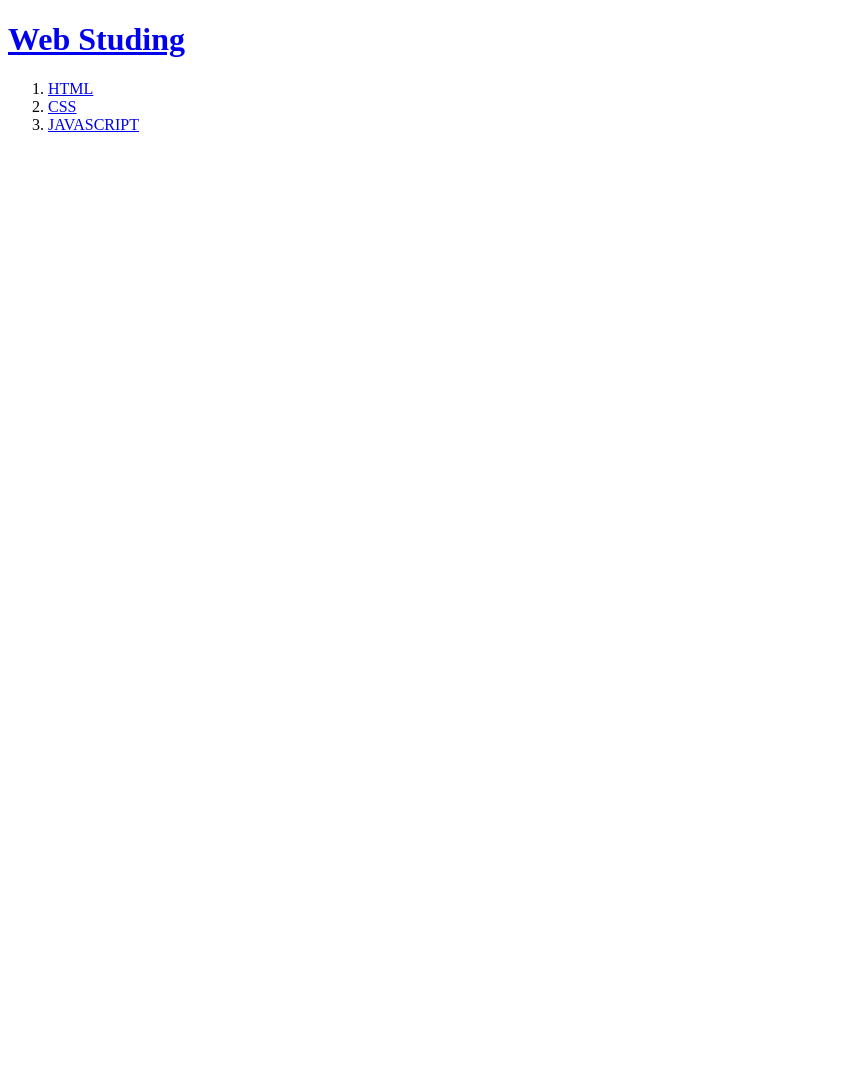
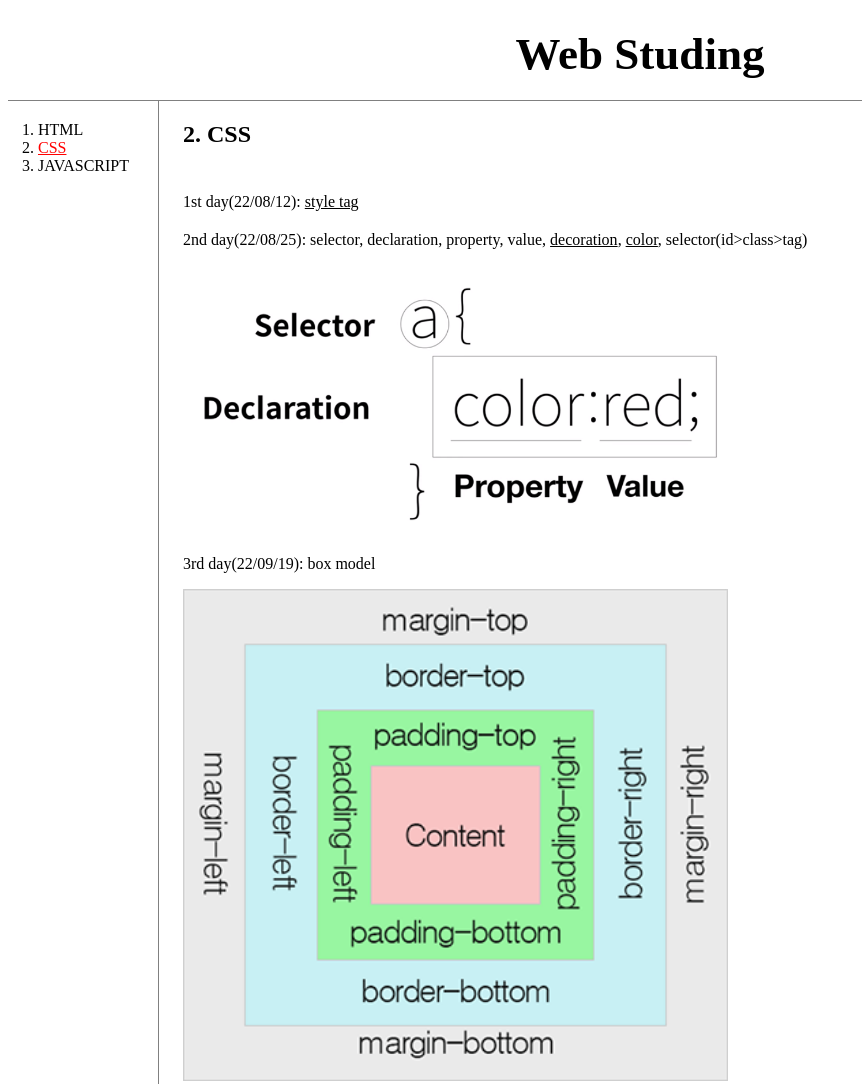
Before and after one commit to BungaeMan/first-web-site, a plain HTML site: page 2.html in a window 1280 px wide. Shown: the top 1084 px of the page, without its empty margins (0-862 px from the left). Before the commit the page ends 800 px from the top, so only its background shows below. Drawn offline with Linux system fonts and the light colour scheme.

Commit message:
Add files via upload

```diff
--- a/2.html
+++ b/2.html
@@ -1,14 +1,37 @@
 <!doctype html>
 <html>
+
 <head>
   <title>Web 2- CSS</title>
   <meta charset="utf-8">
+  <link rel="stylesheet" href="style.css">
 </head>
+
 <body>
   <h1><a href="index.html">Web Studing</a></h1>
-  <ol>
-    <li><a href="1.html"> HTML</a></li>
-    <li><a href="2.html"> CSS</a></li>
-    <li><a href="3.html"> JAVASCRIPT</a></li>
-  </ol>
+  <div id="grid">
+    <ol>
+      <li><a href="1.html" > HTML</a></li>
+      <li><a href="2.html"
+        style="color:red; text-decoration:underline;"> CSS</a></li>
+      <li><a href="3.html"> JAVASCRIPT</a></li>
+    </ol>
+    <div id="article">
+      <h2>2. CSS</h2>
+      <p style="margin-top:45px;">1st day(22/08/12): <a href="https://www.w3schools.com/html/html_css.asp"
+          target="blank" class="ul">style tag</a>
+      </p>
+      <p style="margin-top:20px;">2nd day(22/08/25): selector, declaration, property, value, <a
+          href="https://www.w3schools.com/cssref/pr_text_text-decoration.asp" target="blank" class="ul">decoration</a>,
+        <a href="https://www.w3schools.com/cssref/css_colors.asp" target="blank" class="ul">color</a>,
+        selector(id>class>tag)
+      </p>
+      <img src="css1.png" width="50%">
+      <p style="margin-top:20px">3rd day(22/09/19): box model</p>
+      <img src="boxmodel.png" width="50%">
+      <p>4th day(22/10/10): grid, mediaquery, link</p>
+    </div>
+
+  </div>
+
 </body>
--- /dev/null
+++ b/style.css
@@ -0,0 +1,46 @@
+<style>
+body {
+  margin: 0;
+}
+a {
+  color: black;
+  text-decoration: none;
+}
+.ul {
+  text-decoration: underline;
+}
+h1 {
+  border-bottom: 1px gray solid;
+  font-size: 45px;
+  text-align: center;
+  margin: 0;
+  padding: 20px;
+}
+ol {
+  border-right: 1px solid gray;
+  width: 100px;
+  margin: 0;
+  padding: 20px;
+}
+#grid{
+  display:grid;
+  grid-template-columns: 150px 1fr;
+}
+#grid ol{
+  padding-left:30px;
+}
+#grid #article{
+  padding-left:25px;
+}
+@media(max-width:700px){
+  #grid{
+    display:block;
+  }
+  h1{
+    border-bottom: none;
+  }
+  ol{
+    border-right: none;
+  }
+}
+</style>
```
Also changed, not shown: 1.html (+14 -5 lines), index.html (+5 -1 lines), boxmodel.png (added), css1.png (added).
